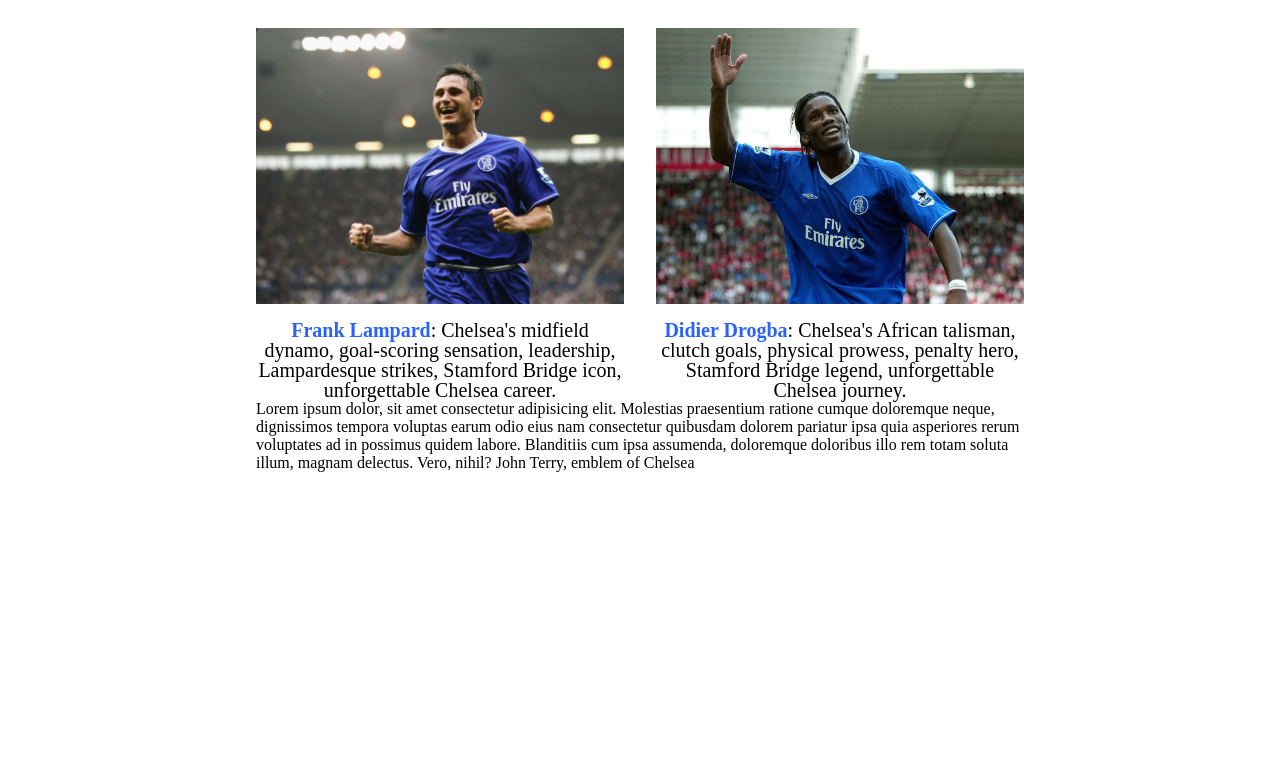
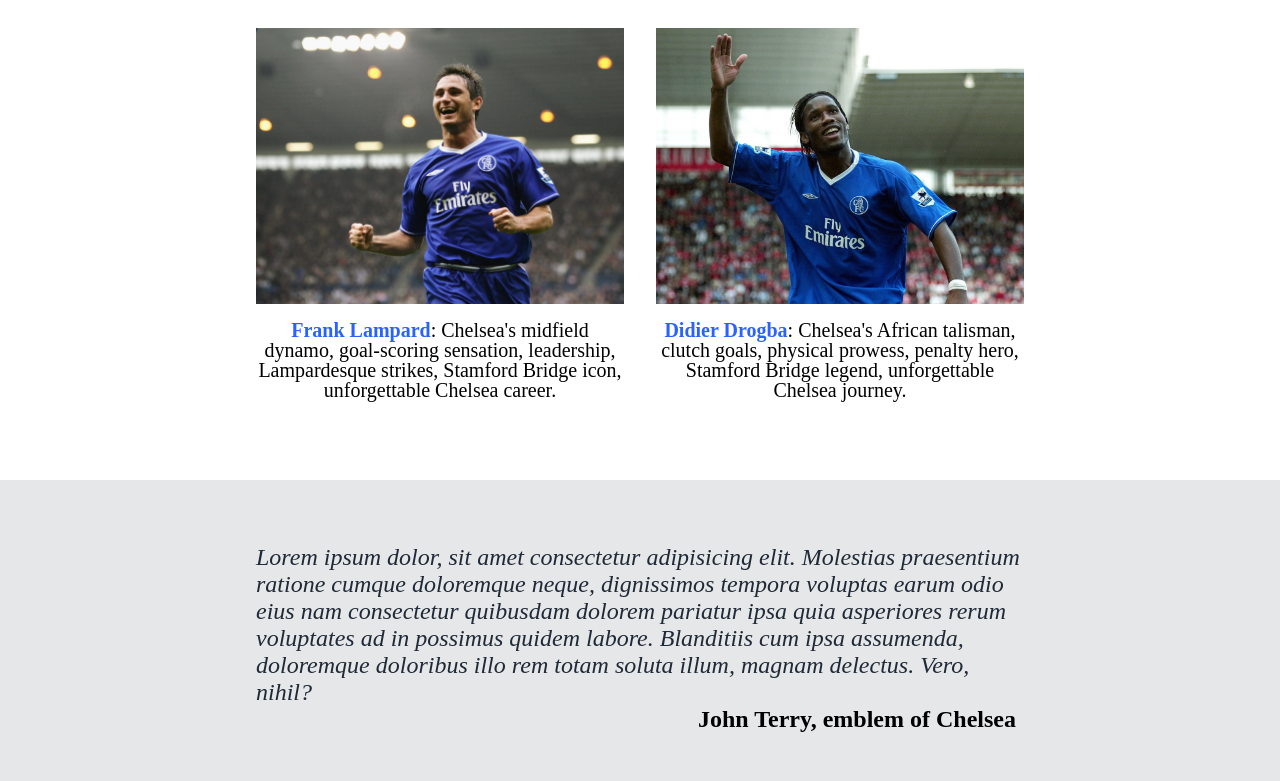
Before and after one commit to catalinbroinas/odin-landing-page, a plain HTML site: page index.html in a window 1280 px wide. Shown: the part 1071-1852 px from the top of the page. Before the commit the page ends 1591 px from the top, so only its background shows below. Drawn offline with Linux system fonts and the light colour scheme.

Commit message:
Fix layout for description's section Add a container-fluid and edit #description.

```diff
--- a/css/style.css
+++ b/css/style.css
@@ -50,6 +50,10 @@ html
 {
     padding: 3rem 20%;
 }
+.container-fluid
+{
+    padding: 0;
+}
 .row
 {
     display: flex;
@@ -67,6 +71,7 @@ html
     display: flex;
     flex-flow: row wrap;
     gap: 2rem;
+    margin-bottom: 2rem;
 }
 .card
 {
@@ -77,18 +82,10 @@ html
     flex: 1 1 20%;
     text-align: center;
 }
-.card .player
+.description
 {
-    margin-bottom: 1rem;
-}
-.card .text
-{
-    font-size: 1.25rem;
-    line-height: 1.25rem;
-}
-.card .text strong
-{
-    color: #2962FF;
+    padding: 4rem 20% 3rem;
+    background-color: #E5E7E8;
 }
 .flex-center
 {
@@ -152,6 +149,10 @@ html
     max-width: 200px;
     height: auto;
 }
+.card .player
+{
+    margin-bottom: 1rem;
+}
 
 /* Typography */
 .header .title,
@@ -177,3 +178,28 @@ html
     font-size: 3rem;
     margin-bottom: 2rem;
 }
+.card .text
+{
+    font-size: 1.25rem;
+    line-height: 1.25rem;
+}
+.card .text strong
+{
+    color: #2962FF;
+}
+.description .text
+{
+    color: #1F2937;
+    font-size: 1.5rem;
+    font-style: italic;
+    font-weight: lighter;
+}
+.description .text strong
+{
+    display: block;
+    color: black;
+    font-style: normal;
+    text-align: right;
+    font-weight: bold;
+    margin-right: 0.5rem;
+}
--- a/index.html
+++ b/index.html
@@ -96,16 +96,20 @@
                 <!-- Card Group -->
             </section>
             <!-- Iconic Players -->
+        </div>
+        <!-- Container -->
+        <!-- Container Fluid -->
+        <div class="container-fluid">
             <!-- John Terry Description -->
-            <section id="description">
+            <section id="description" class="description">
                 <p class="text">
                     Lorem ipsum dolor, sit amet consectetur adipisicing elit. Molestias praesentium ratione cumque doloremque neque, dignissimos tempora voluptas earum odio eius nam consectetur quibusdam dolorem pariatur ipsa quia asperiores rerum voluptates ad in possimus quidem labore. Blanditiis cum ipsa assumenda, doloremque doloribus illo rem totam soluta illum, magnam delectus. Vero, nihil?
-                    <strong></strong>John Terry, emblem of Chelsea
+                    <strong>John Terry, emblem of Chelsea</strong>
                 </p>
             </section>
             <!-- John Terry Description -->
         </div>
-        <!-- Container -->
+        <!-- Container Fluid -->
     </main>
     <!-- Main -->
 
```
